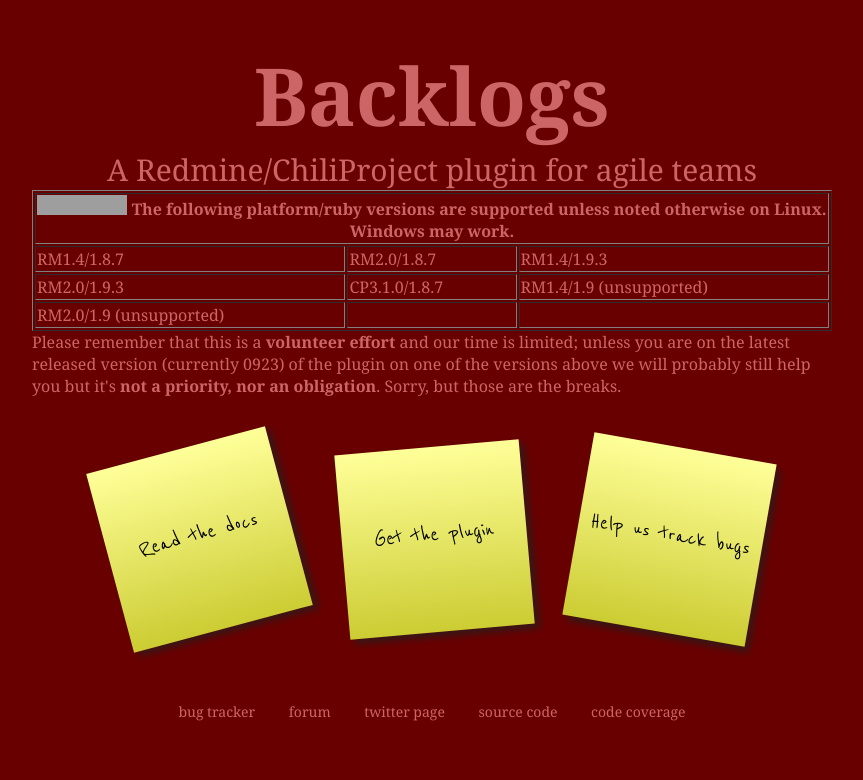
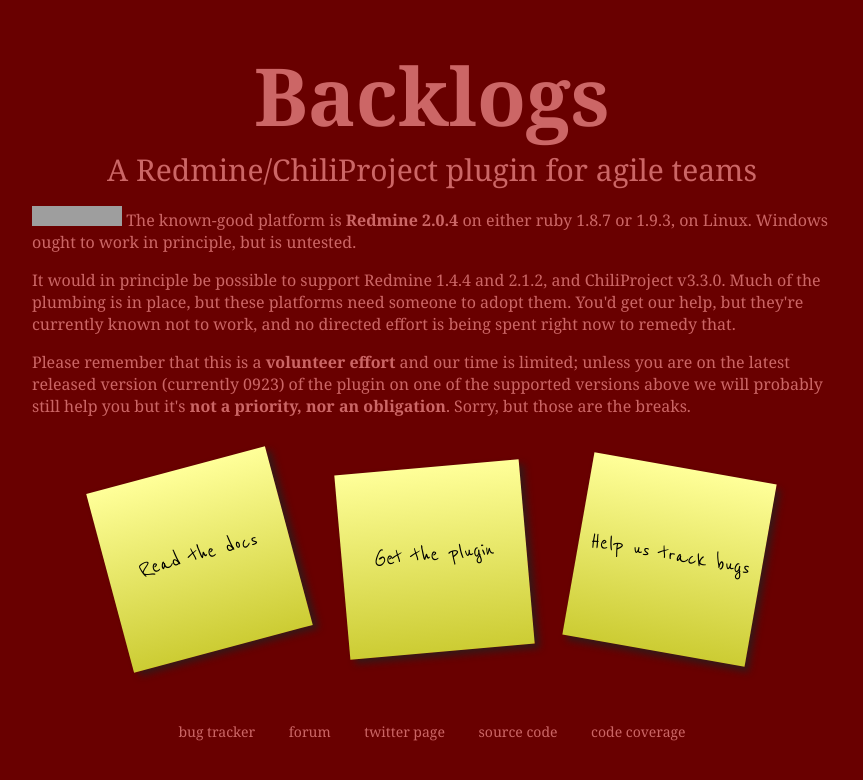
Before and after one commit to backlogs/www, a Jekyll site: the page built from index.html, in a window 1280 px wide. Shown: the top 780 px of the page, without its empty margins (208-1071 px from the left). Built offline with Jekyll 4.4.1, drawn with Linux system fonts in a browser that asks for light colours; grey boxes are pictures that could not be loaded.

Commit message:
Updated version support

```diff
--- a/index.html
+++ b/index.html
@@ -129,11 +129,10 @@ title: Home
   <div id="content">
     <h2 id="title">Backlogs</h2>
     <div id="description">{{ site.description }}</div>
-      <table border="1">
-        <tr><th colspan="3"><a href="http://travis-ci.org/backlogs/redmine_backlogs"><img src="https://secure.travis-ci.org/backlogs/redmine_backlogs.png?branch=master"/></a> The following platform/ruby versions are supported unless noted otherwise on Linux. Windows may work.</th></tr>
-        {% include supported.html %}
-      </table>
-      Please remember that this is a <b>volunteer effort</b> and our time is limited; unless you are on the latest released version (currently {% include version.html %}) of the plugin on one of the versions above we will probably still help you but it's <b>not a priority, nor an obligation</b>. Sorry, but those are the breaks.
+      <p><a href="http://travis-ci.org/backlogs/redmine_backlogs"><img src="https://secure.travis-ci.org/backlogs/redmine_backlogs.png?branch=master"/></a> The known-good platform is <b>Redmine 2.0.4</b> on either ruby 1.8.7 or 1.9.3, on Linux. Windows ought to work in principle, but is untested.</p>
+      <p>It would in principle be possible to support Redmine 1.4.4 and 2.1.2, and ChiliProject v3.3.0. Much of the plumbing is in place, but these platforms need
+      someone to adopt them. You'd get our help, but they're currently known not to work, and no directed effort is being spent right now to remedy that.</p>
+      <p>Please remember that this is a <b>volunteer effort</b> and our time is limited; unless you are on the latest released version (currently {% include version.html %}) of the plugin on one of the supported versions above we will probably still help you but it's <b>not a priority, nor an obligation</b>. Sorry, but those are the breaks.</p>
     </fieldset>
 
     <div id="links">
```
Also changed, not shown: versions.yml (deleted, +0 -18 lines).
